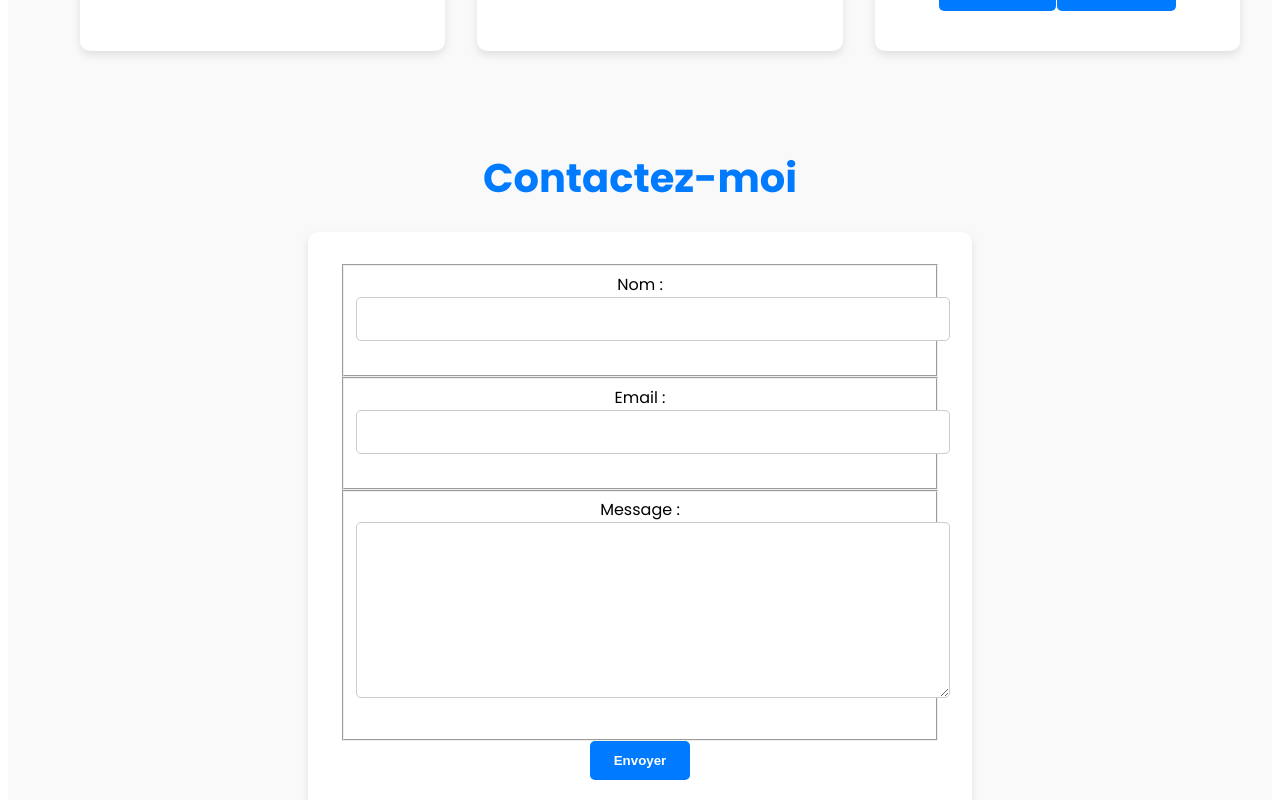
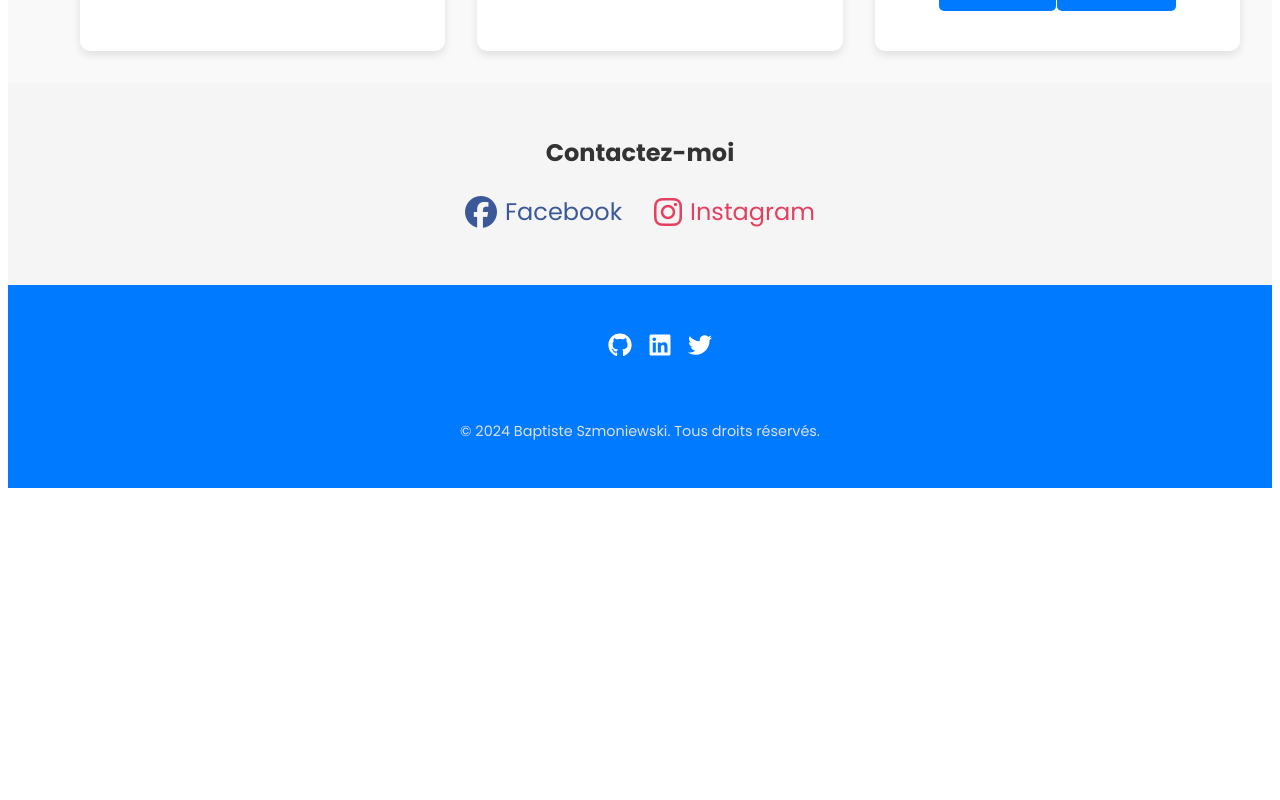
Before and after one commit to szmo-gif/portfolio, a React (Vite) app: page / in a window 1280 px wide. Shown: the part 3340-4140 px from the top of the page. After the commit the page ends 3836 px from the top, so only its background shows below. Built offline with nearby package versions, Linux system fonts and the light colour scheme.

Commit message:
🚧 Contact > contact for social links

```diff
--- a/package.json
+++ b/package.json
@@ -10,6 +10,7 @@
     "preview": "vite preview"
   },
   "dependencies": {
+    "@fortawesome/fontawesome-free": "^6.6.0",
     "react": "^18.3.1",
     "react-dom": "^18.3.1",
     "react-icons": "^5.3.0",
--- a/src/components/contact/Contact.jsx
+++ b/src/components/contact/Contact.jsx
@@ -1,68 +1,23 @@
-import React, { useState } from 'react';
-import './Contact.css';
+import React from 'react';
+import './contact.css';
 
-export default function Contact() {
+import '@fortawesome/fontawesome-free/css/all.min.css';
 
-  //TODO: package for email
-  const [formData, setFormData] = useState({ name: '', email: '', message: '' });
-  const [isSubmitted, setIsSubmitted] = useState(false);
 
-  const handleInputChange = (e) => {
-    const { name, value } = e.target;
-    setFormData({ ...formData, [name]: value });
-  };
-
-  const handleSubmit = (e) => {
-    e.preventDefault();
-    console.log('Formulaire soumis :', formData);
-    setIsSubmitted(true);
-  };
-
+const Contact = () => {
   return (
-    <section id="contact" className="contact">
+    <section className="contact">
       <h2>Contactez-moi</h2>
-      {isSubmitted ? (
-        <p>Merci pour votre message ! Je vous répondrai dès que possible.</p>
-      ) : (
-        <form onSubmit={handleSubmit}>
-          <fieldset>
-            <label htmlFor="name">Nom :</label>
-            <input
-              type="text"
-              id="name"
-              name="name"
-              value={formData.name}
-              onChange={handleInputChange}
-              required
-
-            />
-          </fieldset>
-          <fieldset >
-            <label htmlFor="email">Email :</label>
-            <input
-              type="email"
-              id="email"
-              name="email"
-              value={formData.email}
-              onChange={handleInputChange}
-              required
-            />
-          </fieldset>
-          <fieldset >
-            <label htmlFor="message">Message :</label>
-            <textarea
-              id="message"
-              name="message"
-              value={formData.message}
-              onChange={handleInputChange}
-              required
-            />
-          </fieldset>
-          <button type="submit">
-            Envoyer
-          </button>
-        </form>
-      )}
+      <nav>
+        <a href="https://www.facebook.com/baptiste.szmoniewski.9" target="_blank" rel="noopener noreferrer" className="social-icon facebook">
+          <i className="fab fa-facebook"></i> Facebook
+        </a>
+        <a href="https://www.instagram.com/baptisteszmoniewski/" target="_blank" rel="noopener noreferrer" className="social-icon instagram">
+          <i className="fab fa-instagram"></i> Instagram
+        </a>
+      </nav>
     </section>
   );
-}
+};
+
+export default Contact;
--- a/src/components/contact/contact.css
+++ b/src/components/contact/contact.css
@@ -1,55 +1,35 @@
 .contact {
+  background-color: #f5f5f5;
   padding: 2rem;
-  background-color: #f9f9f9;
   text-align: center;
+  color: #333;
 
-  h2 {
-    font-size: 2.5rem;
-    font-weight: bold;
-    color: #007bff;
-    margin-bottom: 1.5rem;
-  }
-
-  form {
-    max-width: 600px;
-    margin: 0 auto;
-    background: #ffffff;
-    padding: 2rem;
-    border-radius: 10px;
-    box-shadow: 0 4px 8px rgba(0, 0, 0, 0.1);
-  }
-
-  input {
-    width: 100%;
-    padding: 0.75rem;
-    margin-bottom: 1.5rem;
-    border: 1px solid #ccc;
-    border-radius: 5px;
-    font-size: 1rem;
-  }
-
-  textarea {
-    width: 100%;
-    height: 150px;
-    padding: 0.75rem;
-    margin-bottom: 1.5rem;
-    border: 1px solid #ccc;
-    border-radius: 5px;
-    font-size: 1rem;
-  }
-
-  button {
-    padding: 0.75rem 1.5rem;
-    background-color: #007bff;
-    color: #ffffff;
-    border: none;
-    border-radius: 5px;
-    cursor: pointer;
-    font-weight: bold;
-    transition: background-color 0.3s ease;
-  }
-
-  button:hover {
-    background-color: #0056b3;
+  nav {
+    display: flex;
+    justify-content: center;
+    gap: 2rem;
+    margin: 1.5rem;
   }
 }
+
+.social-icon {
+  display: flex;
+  align-items: center;
+  font-size: 1.2rem;
+  color: #333;
+  text-decoration: none;
+  transition: color 0.3s ease;
+
+  i {
+    font-size: 2rem;
+    margin-right: 0.5rem;
+  }
+}
+
+.social-icon.facebook {
+  color: #3b5998;
+}
+
+.social-icon.instagram {
+  color: #e4405f;
+}
```
Also changed, not shown: 1 other file (tests, documents, lock files or other folders).
